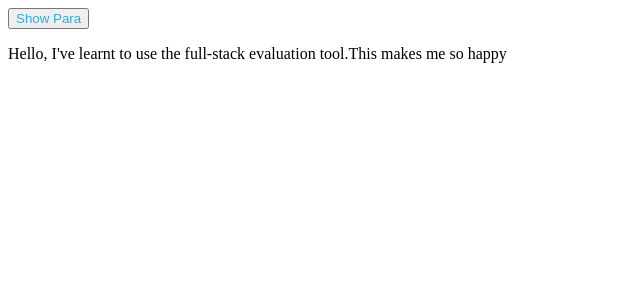
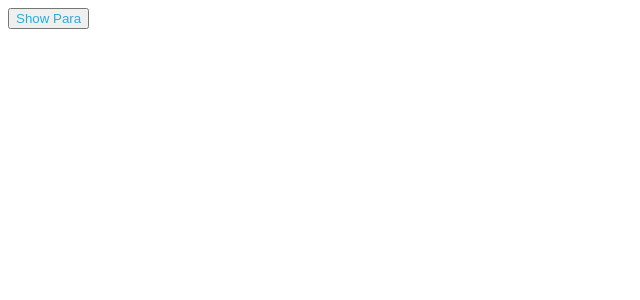
Before and after one commit to ankitanigam51/React-Assignment---Button-Action-with-Functional-Component, a React app: page / in a window 1280 px wide. Shown: the top 300 px of the page, without its empty margins (0-640 px from the left). Built offline with nearby package versions, Linux system fonts and the light colour scheme.

Commit message:
Final ans

```diff
--- a/src/components/App.js
+++ b/src/components/App.js
@@ -2,7 +2,7 @@ import React, {Component, useState} from "react";
 import "./../styles/App.css";
 
 function App() {
-  const [showPara, setShowPara] = useState(true);
+  const [showPara, setShowPara] = useState(false);
   return (
     <div id="main">
       <button id="click" onClick={() => setShowPara(!showPara)}>Show Para</button>
```
